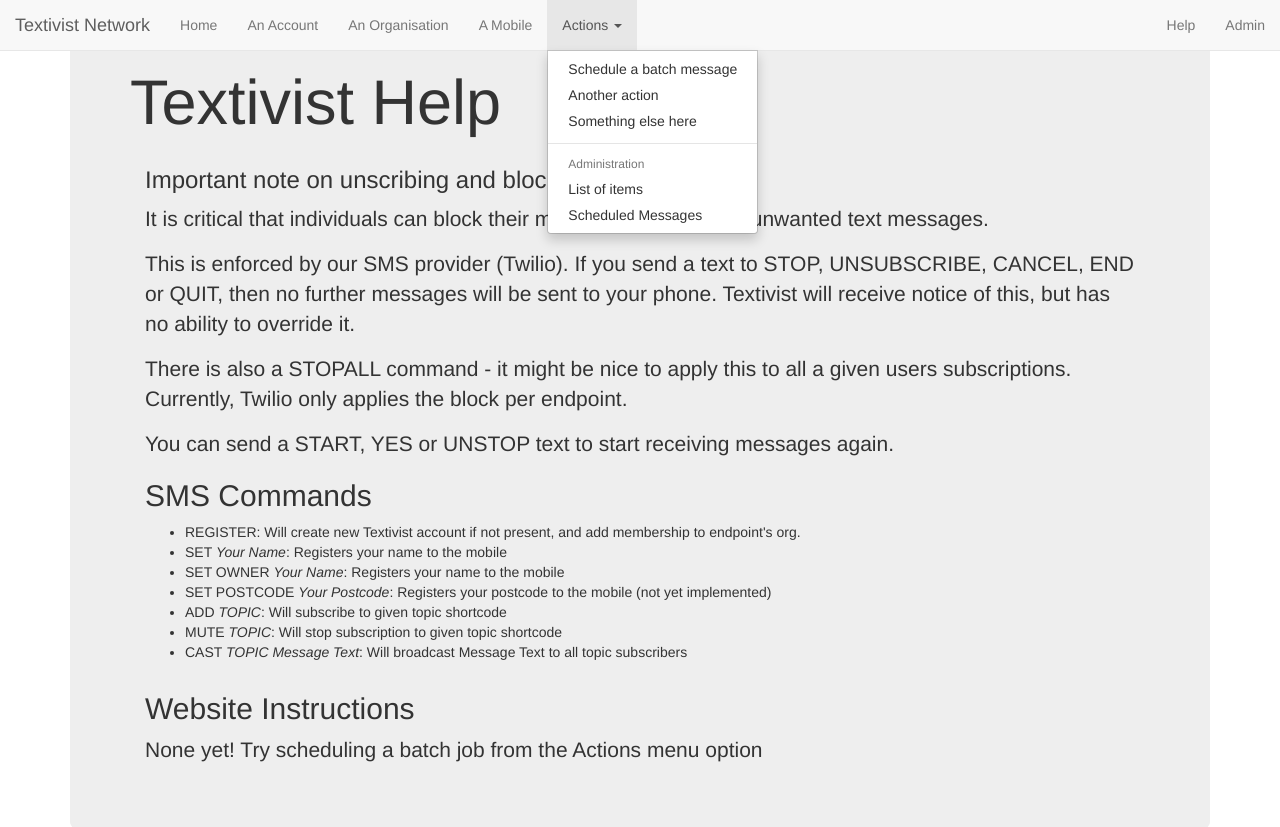
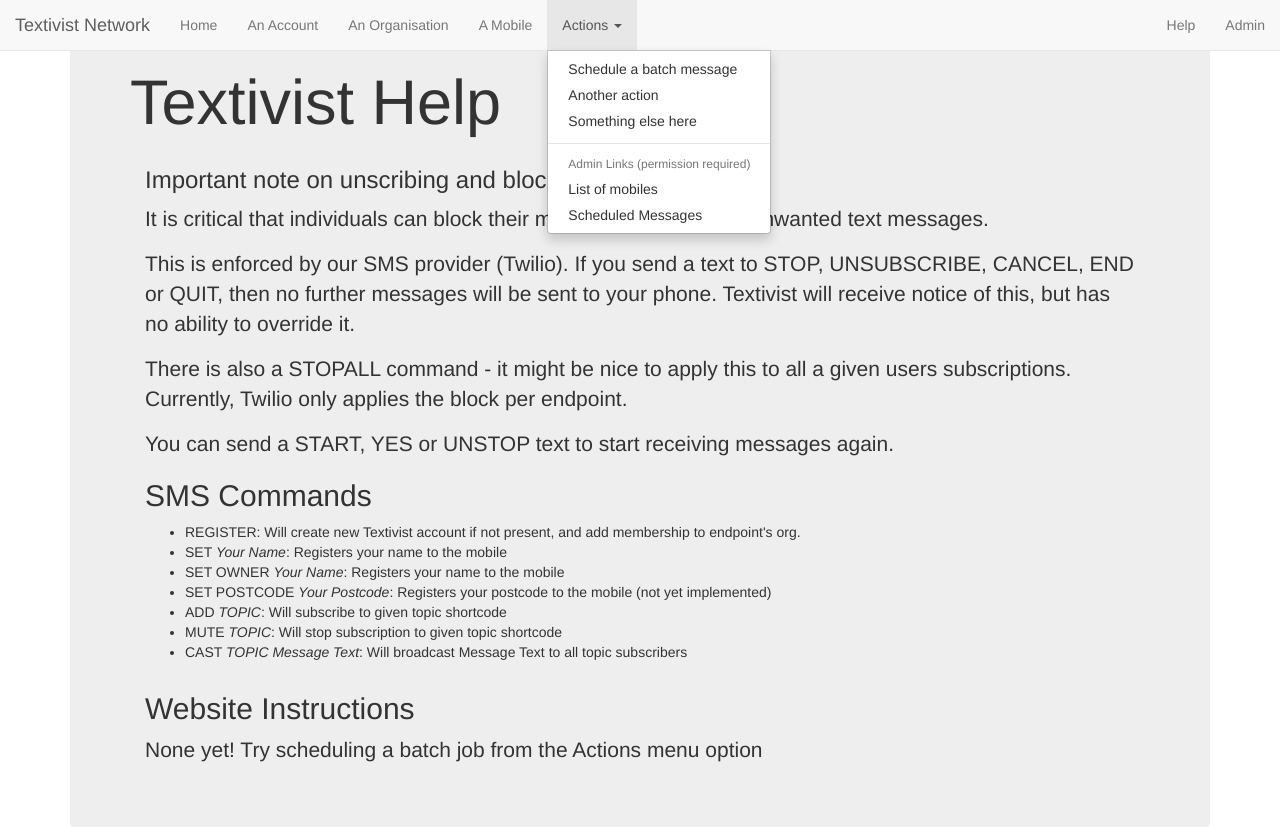
Before and after one commit to ContrastingSounds/textivist, a Django app: page /help/ in a window 1280 px wide, after a click on "Actions". Shown: the top 827 px of the page. Run offline with Django 3.2, Linux system fonts and the light colour scheme; parts of the project's set-up code (start-up, migrations or seed data) failed here and were passed over; some libraries are stand-ins or nearby versions.

Commit message:
Corrected minor URL errors in base template

```diff
--- a/mobiles/templates/mobiles/base.html
+++ b/mobiles/templates/mobiles/base.html
@@ -30,16 +30,16 @@
                         <li><a href="http://ec2-52-56-202-26.eu-west-2.compute.amazonaws.com:8000">Home</a></li>
                         <li><a href="http://ec2-52-56-202-26.eu-west-2.compute.amazonaws.com:8000/textivist/2/">An Account</a></li>
                         <li><a href="http://ec2-52-56-202-26.eu-west-2.compute.amazonaws.com:8000/textivist/2/organisation/1/">An Organisation</a></li>
-                        <li><a href="http://ec2-52-56-202-26.eu-west-2.compute.amazonaws.com1:8000/mobile/2/">A Mobile</a></li>
+                        <li><a href="http://ec2-52-56-202-26.eu-west-2.compute.amazonaws.com:8000/mobile/2/">A Mobile</a></li>
                         <li class="dropdown">
                             <a href="#" class="dropdown-toggle" data-toggle="dropdown" role="button" aria-haspopup="true" aria-expanded="false">Actions <span class="caret"></span></a>
                             <ul class="dropdown-menu">
-                                <li><a href="http://127.0.0.1:8000/batch/add/">Schedule a batch message</a></li>
+                                <li><a href="http://ec2-52-56-202-26.eu-west-2.compute.amazonaws.com:8000/batch/add/">Schedule a batch message</a></li>
                                 <li><a href="#">Another action</a></li>
                                 <li><a href="#">Something else here</a></li>
                                 <li role="separator" class="divider"></li>
-                                <li class="dropdown-header">Administration</li>
-                                <li><a href="http://ec2-52-56-202-26.eu-west-2.compute.amazonaws.com:8000/admin/mobiles/">List of items</a></li>
+                                <li class="dropdown-header">Admin Links (permission required)</li>
+                                <li><a href="http://ec2-52-56-202-26.eu-west-2.compute.amazonaws.com:8000/admin/mobiles/mobile/">List of mobiles</a></li>
                                 <li><a href="http://ec2-52-56-202-26.eu-west-2.compute.amazonaws.com:8000/admin/mobiles/msgbatch/">Scheduled Messages</a></li>
                             </ul>
                         </li>
```
